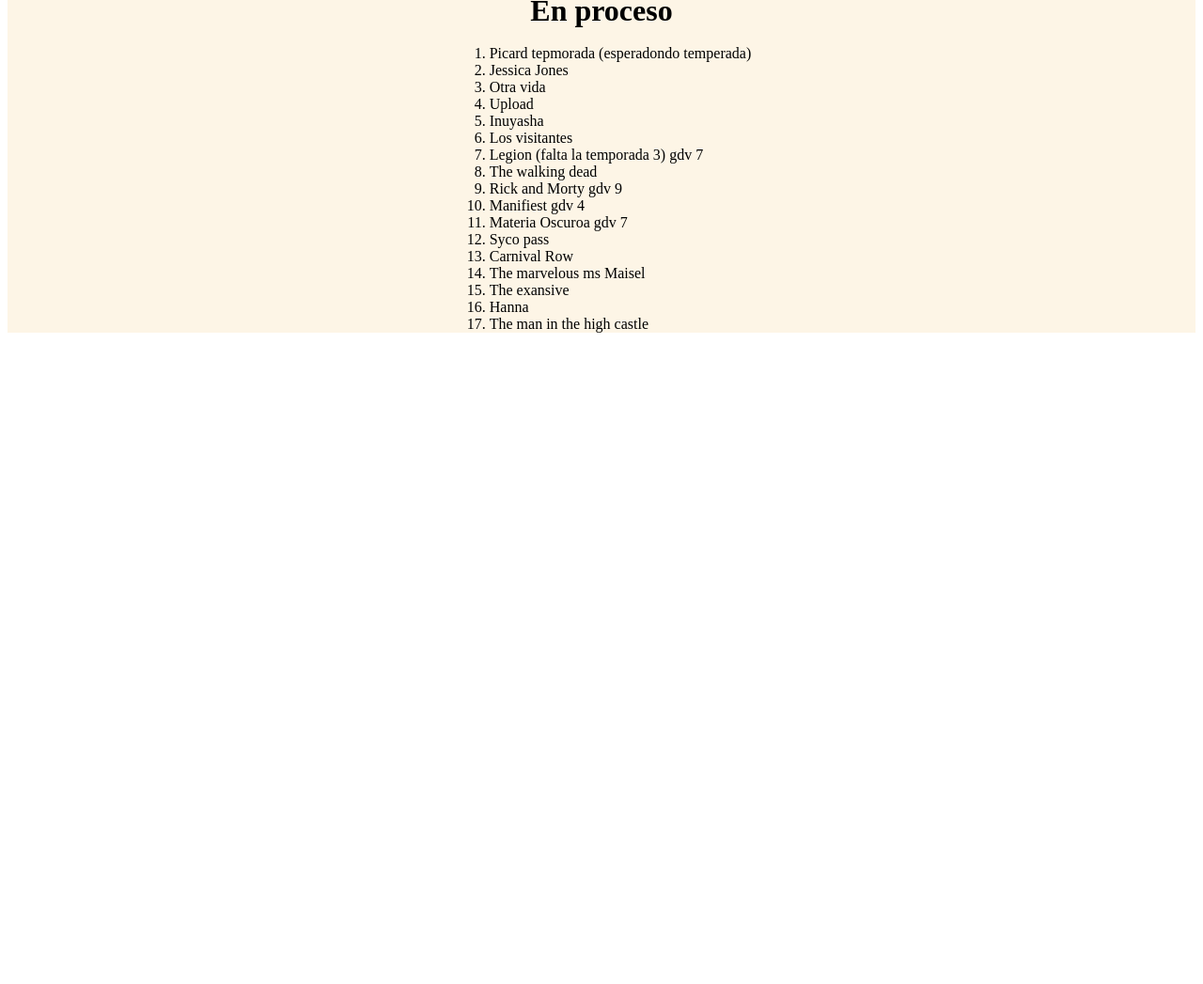
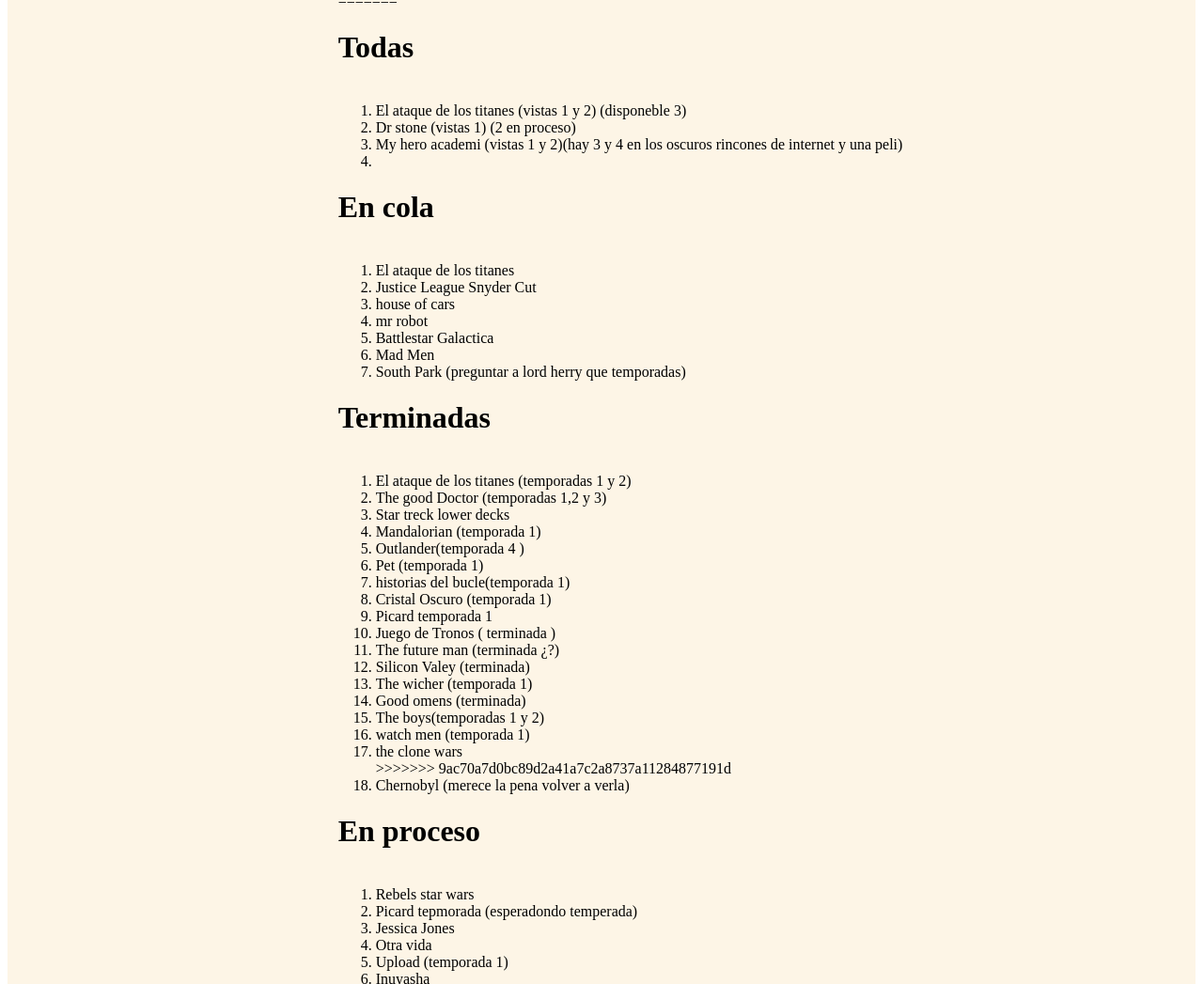
Before and after one commit to Erick31416/Erick31416.github.io, a plain HTML site: page series/series.html in a window 1280 px wide. Shown: the part 1260-2307 px from the top of the page at 94% size. Before the commit the page ends 1622 px from the top, so only its background shows below. Drawn offline with Linux system fonts and the light colour scheme.

Commit message:
El quinto elefante

```diff
--- a/series/series.html
+++ b/series/series.html
@@ -22,6 +22,7 @@
 <body>
 
     <div class="container">
+<<<<<<< HEAD
         <h1>semana</h1>
         <a href="https://www.netflix.com/title/80126024">||Lunes Start treck discovery||</a>
         <h1>En cola</h1>
@@ -117,6 +118,48 @@
             <li>Good omens</li>
             <li>The boys</li>
             <li>watch men</li>
+=======
+	 <h1> Todas </h1>
+		<br>
+		<ol>
+			<li>El ataque de los titanes (vistas 1 y 2) (disponeble 3)</li>
+			<li>Dr stone (vistas 1) (2 en proceso)</li>
+			<li>My hero academi (vistas 1 y 2)(hay 3 y 4 en los oscuros rincones de internet y una peli)</li>
+			<li></li>
+		</ol>
+	<h1>En cola</h1>
+        <br>
+        <ol>
+            	<li>El ataque de los titanes</li>
+		<li>Justice League Snyder Cut </li>
+		<li>house of cars</li>
+		<li>mr robot</li>
+		<li>Battlestar Galactica</li>
+		<li>Mad Men</li>
+		<li>South Park (preguntar a lord herry que temporadas)</li>
+        </ol>
+        <h1>Terminadas</h1>
+        <br>
+        <ol>
+		<li>El ataque de los titanes (temporadas 1 y 2)</li>
+            <li>The good Doctor (temporadas 1,2 y 3)</li>
+		<li>Star treck lower decks</li>
+            <li>Mandalorian (temporada 1)</li>
+            <li>Outlander(temporada 4 )</li>
+            <li>Pet (temporada 1)</li>
+            <li>historias del bucle(temporada 1)</li>
+            <li>Cristal Oscuro (temporada 1)</li>
+            <li>Picard temporada 1</li>
+
+            <li>Juego de Tronos ( terminada )</li>
+            <li>The future man 	(terminada ¿?)</li>
+            <li>Silicon Valey (terminada)</li>
+            <li>The wicher (temporada 1) </li>
+            <li>Good omens (terminada)</li>
+            <li>The boys(temporadas 1 y 2)</li>
+            <li>watch men (temporada 1)</li>
+		<li>the clone wars</li>
+>>>>>>> 9ac70a7d0bc89d2a41a7c2a8737a11284877191d
             <input type="hidden" name="esto es un una linea de codigo que hace que todo casque y hay que buscarla con git bisect">
             <li>Chernobyl (merece la pena volver a verla)</li>
 
@@ -124,10 +167,11 @@
         <h1>En proceso</h1>
         <br>
         <ol>
+		<li>Rebels star wars</li>
             <li>Picard tepmorada (esperadondo temperada)</li>
             <li>Jessica Jones</li>
             <li>Otra vida</li>
-            <li>Upload</li>
+            <li>Upload (temporada 1)</li>
             <li>Inuyasha</li>
             <li>Los visitantes</li>
             <li>Legion (falta la temporada 3) gdv 7 </li>
@@ -146,5 +190,9 @@
 
     </div>
 </body>
+<<<<<<< HEAD
 
 </html>
+=======
+</html>
+>>>>>>> 9ac70a7d0bc89d2a41a7c2a8737a11284877191d
```
Also changed, not shown: libros/verwenza.html (+1 -0 lines).
